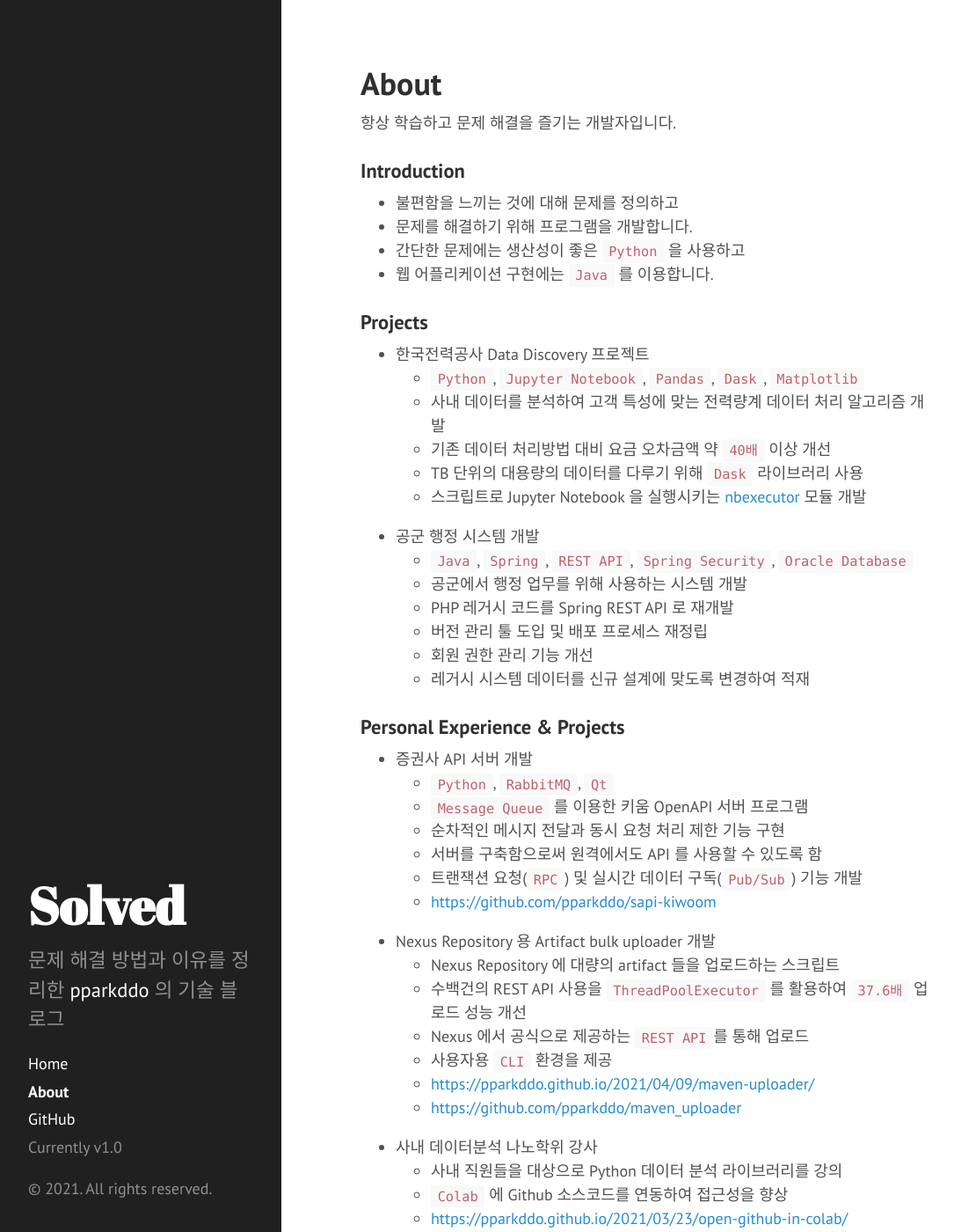
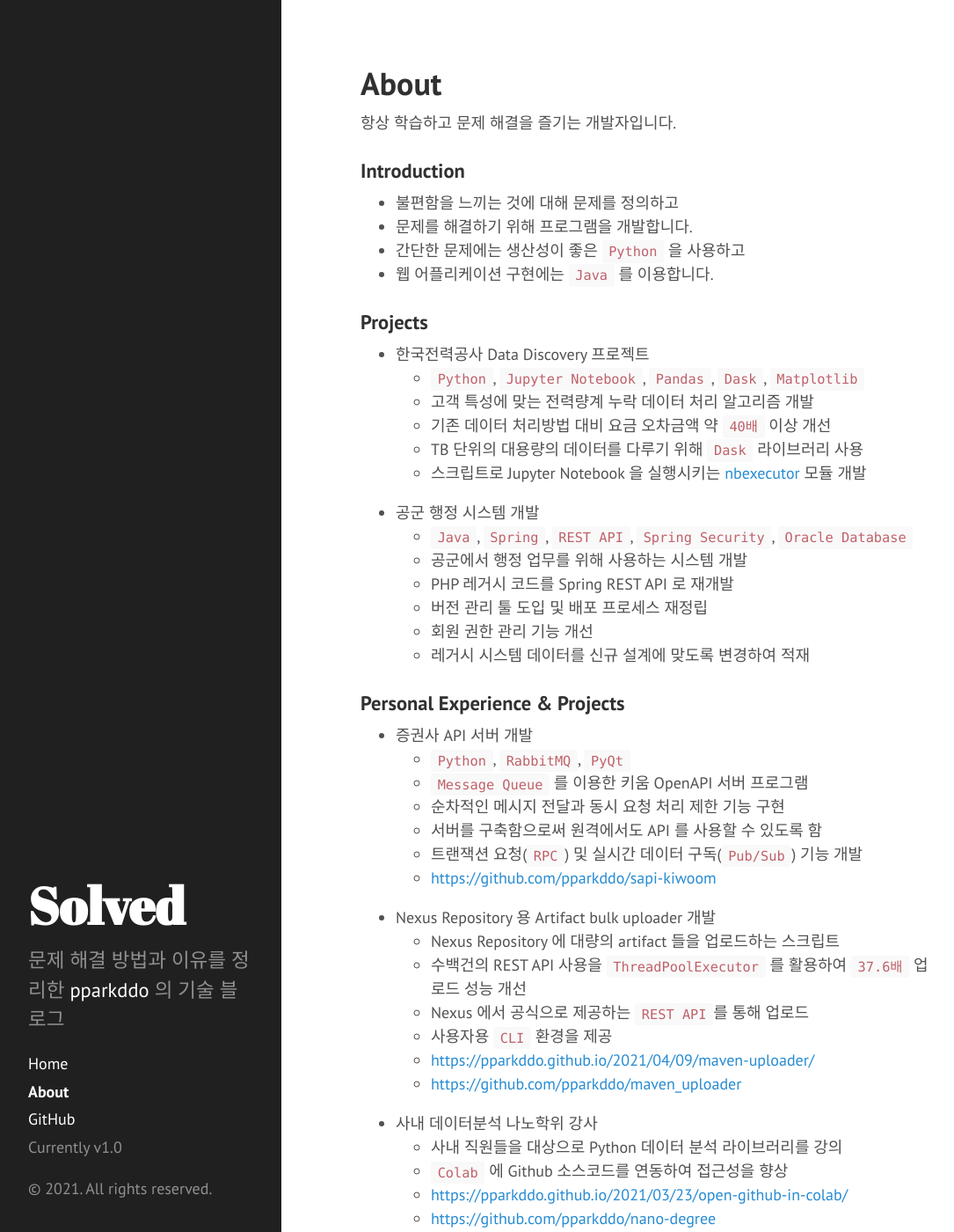
Before and after one commit to pparkddo/pparkddo.github.io, a Jekyll site: the page built from about.md, in a window 1280 px wide and 1400 px high. Shown: the whole window at 88% size, without its empty margins (4-1089 px from the left). Built offline with Jekyll 4.4.1, drawn with Linux system fonts in a browser that asks for light colours; some of the changed text lies outside the part shown.

Commit message:
Update About

```diff
--- a/about.md
+++ b/about.md
@@ -16,7 +16,7 @@ title: About
 ### Projects
 - 한국전력공사 Data Discovery 프로젝트
   - `Python`, `Jupyter Notebook`, `Pandas`, `Dask`, `Matplotlib`
-  - 사내 데이터를 분석하여 고객 특성에 맞는 전력량계 데이터 처리 알고리즘 개발
+  - 고객 특성에 맞는 전력량계 누락 데이터 처리 알고리즘 개발
   - 기존 데이터 처리방법 대비 요금 오차금액 약 `40배` 이상 개선
   - TB 단위의 대용량의 데이터를 다루기 위해 `Dask` 라이브러리 사용
   - 스크립트로 Jupyter Notebook 을 실행시키는 [nbexecutor](https://github.com/pparkddo/nbexecutor) 모듈 개발
@@ -30,7 +30,7 @@ title: About
 
 ### Personal Experience & Projects
 - 증권사 API 서버 개발
-  - `Python`, `RabbitMQ`, `Qt`
+  - `Python`, `RabbitMQ`, `PyQt`
   - `Message Queue` 를 이용한 키움 OpenAPI 서버 프로그램
   - 순차적인 메시지 전달과 동시 요청 처리 제한 기능 구현
   - 서버를 구축함으로써 원격에서도 API 를 사용할 수 있도록 함
```
Also changed, not shown: other parts of about.md (+1 -1 lines).
